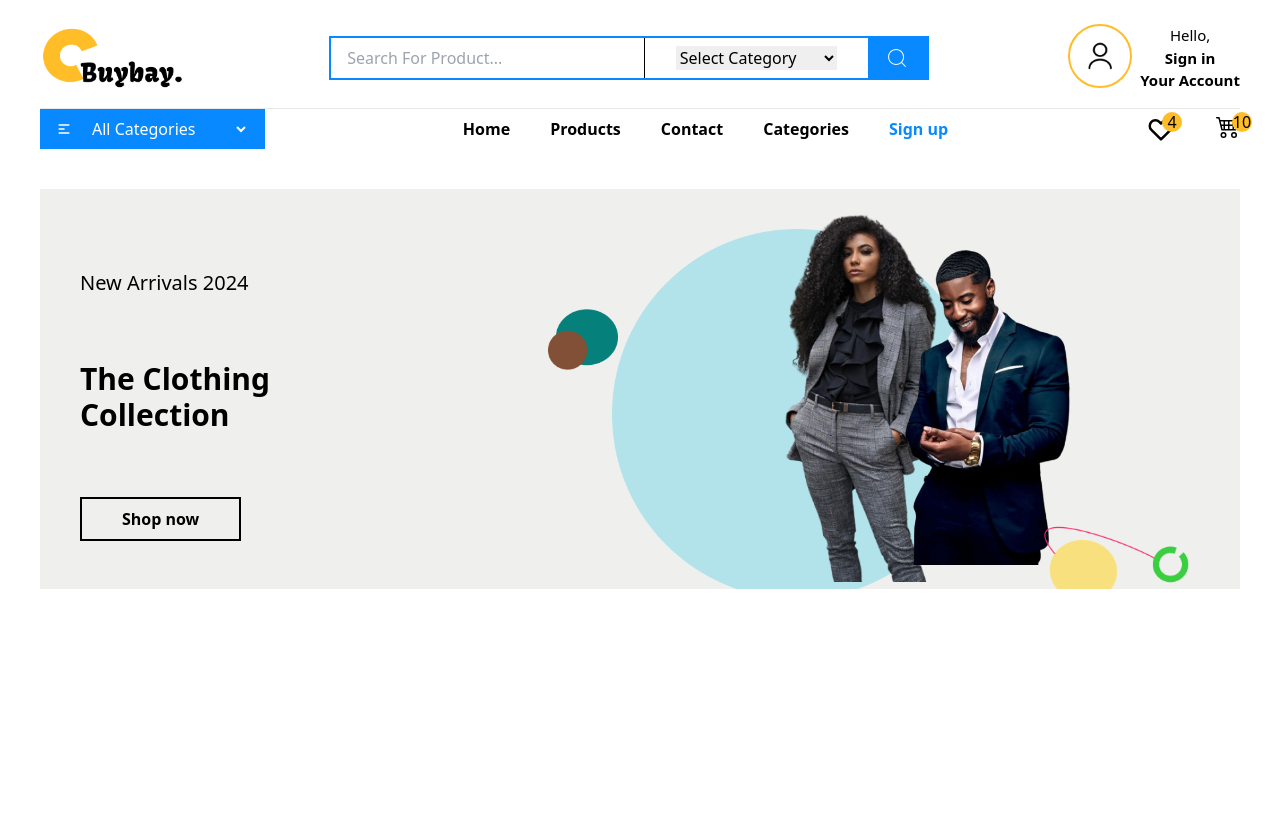
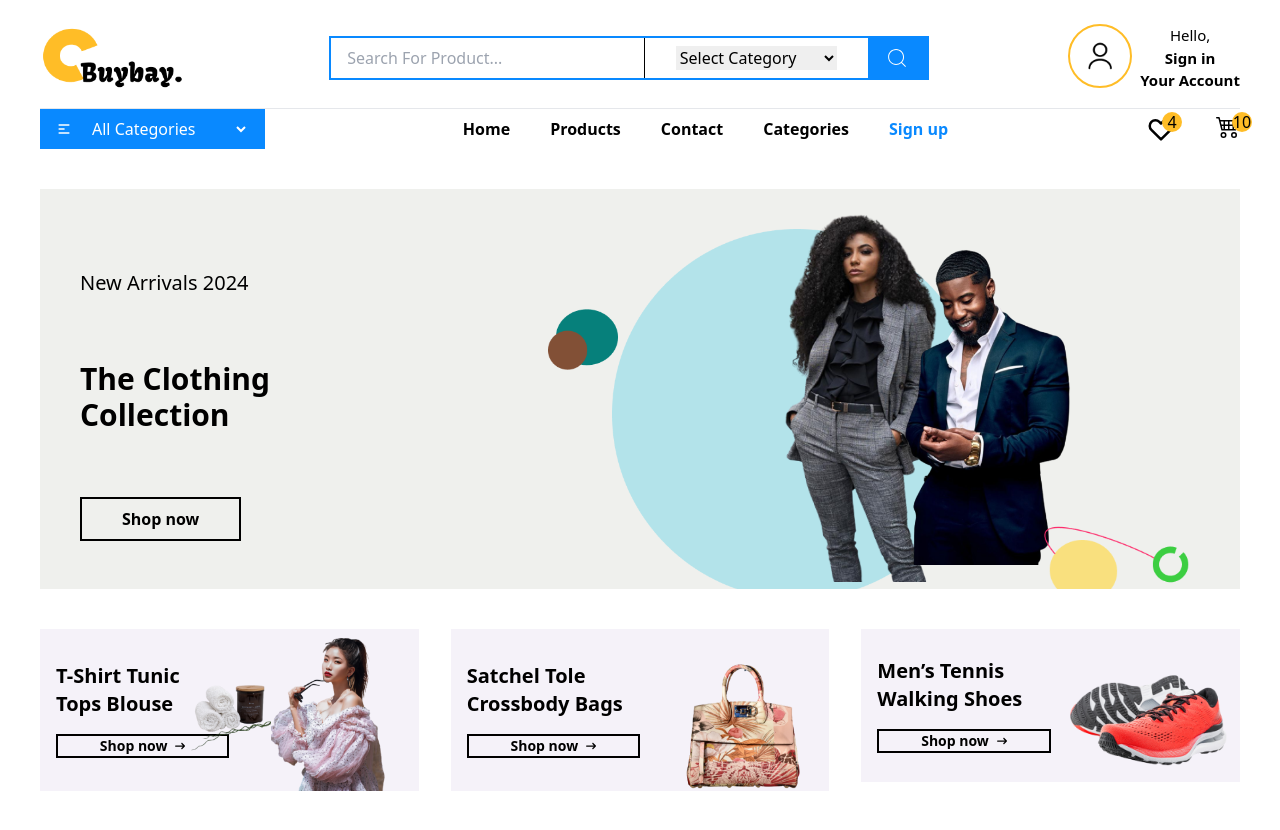
Before and after one commit to syntaxdesigner01/Buybay, a Next.js app: page / in a window 1280 px wide. Shown: the top 830 px of the page. Before the commit the page ends 800 px from the top, so only its background shows below. Built offline with nearby package versions, Linux system fonts and the light colour scheme.

Commit message:
feature: Added GeneralCategoryDisplay component to HomePage, updated Button component styles, removed Button import from HomeHeader, and changed background color in tailwind.config.ts

```diff
--- a/src/app/(Home)/page.tsx
+++ b/src/app/(Home)/page.tsx
@@ -3,6 +3,7 @@ import React from 'react'
 import HomeTopBar from '../components/HomeTopBar'
 import Navbar from '../components/Navbar'
 import HomeHeader from '../components/HomeHeader'
+import GeneralCategoryDisplay from '../components/GeneralCategoryDisplay'
 
 
 export default function HomePage() {
@@ -11,6 +12,7 @@ export default function HomePage() {
       <HomeTopBar/>
       <Navbar/>
       <HomeHeader/>
+      <GeneralCategoryDisplay/>
     </section>
   )
 }
--- a/src/app/components/Button.tsx
+++ b/src/app/components/Button.tsx
@@ -27,9 +27,9 @@ export default function Button({
   }, []);
 
   return (
-    <button onClick={() => route.push(Link)} className=" border-2 px-10 flex items-center justify-center gap-4 border-black font-bold py-2">
+    <button onClick={() => route.push(Link)} className=" border-2 px-4  flex items-center justify-center gap-2 border-black text-sm">
       {Text}
-      {showArrow && <FaArrowRightLong size={20} />}
+      {showArrow && <FaArrowRightLong size={10} />}
     </button>
   );
 }
--- /dev/null
+++ b/src/app/components/GeneralCategoryDisplay.tsx
@@ -0,0 +1,77 @@
+import React from "react";
+import Button from "./Button";
+// import GeneralCategoryCard from './GeneralCategoryCard'
+
+export default function GeneralCategoryDisplay() {
+  return (
+    <section className="mb-20 flex gap-8 ">
+      <section className="w-[30vw] ">
+        <section className="flex items-center bg-background w-full px-4 justify-evenly">
+          <aside className="capitalize font-semibold text-xl w-[50%] flex flex-col gap-y-4">
+            <section>
+              <h1>t-shirt tunic</h1>
+              <h1>tops blouse</h1>
+            </section>
+
+            <Button Text="Shop now" Pointer={true} Link="" />
+          </aside>
+
+          <aside className="flex items-center w-[50%] relative left-[-3vw]">
+            <img
+              src="/category1/susan-wilkinson.png"
+              alt=""
+              className="w-[80px]"
+            />
+            <img
+              src="/category1/category-2-8.png"
+              alt=""
+              className="w-[130px] "
+            />
+          </aside>
+        </section>
+      </section>
+
+      <section className="w-[30vw]">
+        <section className="flex items-center bg-background w-full px-4 justify-evenly">
+          <aside className="capitalize font-semibold text-xl w-[50%] flex flex-col gap-y-4">
+            <section>
+              <h1>Satchel Tole</h1>
+              <h1>Crossbody Bags</h1>
+            </section>
+
+            <Button Text="Shop now" Pointer={true} Link="" />
+          </aside>
+
+          <aside className="flex items-center w-[50%] relative left-[3vw] ">
+            <img
+              src="/category1/category-2-6.png"
+              alt=""
+              className="w-[130px]"
+            />
+          </aside>
+        </section>
+      </section>
+
+      <section className="w-[30vw] ">
+        <section className="flex items-center bg-background w-full px-4 justify-evenly">
+          <aside className="capitalize font-semibold text-xl w-[50%] flex flex-col gap-y-4">
+            <section>
+              <h1>Men’s Tennis</h1>
+              <h1>Walking Shoes</h1>
+            </section>
+
+            <Button Text="Shop now" Pointer={true} Link="" />
+          </aside>
+
+          <aside className="flex items-center w-[50%] relative left-[1vw] ">
+            <img
+              src="/category1/category-2-7.png"
+              alt=""
+              className="w-[200px] pt-10"
+            />
+          </aside>
+        </section>
+      </section>
+    </section>
+  );
+}
--- a/src/app/components/HomeHeader.tsx
+++ b/src/app/components/HomeHeader.tsx
@@ -1,5 +1,5 @@
 import React from "react";
-import Button from "./Button";
+// import Button from "./Button";
 
 export default function HomeHeader() {
   return (
@@ -15,7 +15,10 @@ export default function HomeHeader() {
                 <h1>Collection</h1>
               </div>
               <div>
-                <Button Text="Shop now" Link="/" Pointer={false} />
+                {/* <Button Text="Shop now" Link="/" Pointer={false} /> */}
+                <button className=" border-2 px-10 flex items-center justify-center gap-4 border-black font-bold py-2">
+                  Shop now
+                </button>
               </div>
             </aside>
 
--- a/tailwind.config.ts
+++ b/tailwind.config.ts
@@ -11,7 +11,7 @@ const config: Config = {
       colors: {
         primary: '#0989FF',
         secondary: '#FFBD27',
-        background: '#F2F3F5',
+        background: '#F5F2F9',
         text: '#000000',
       },
     },
```
Also changed, not shown: public/category1/susan-wilkinson.png (added).
